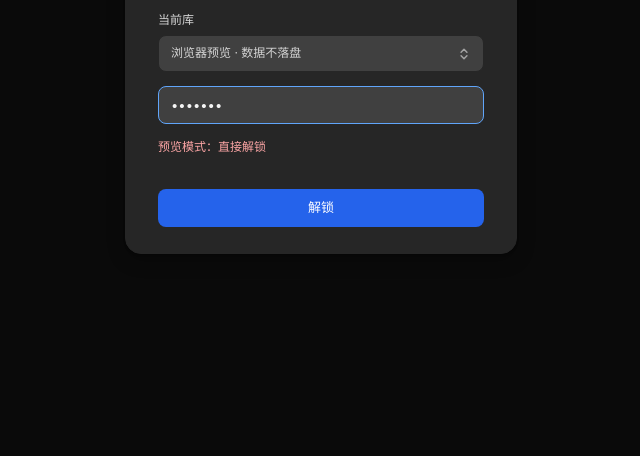
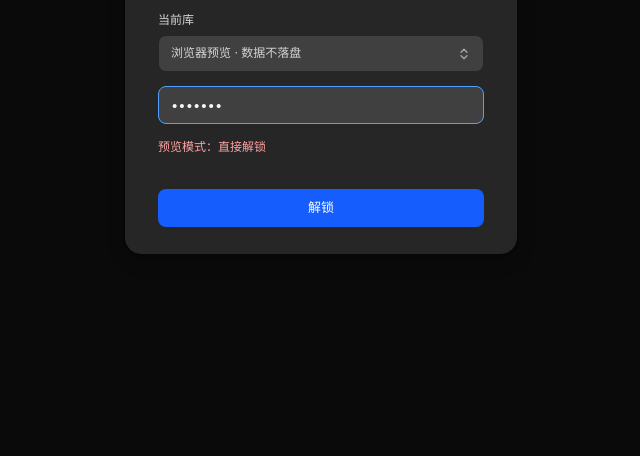
Before and after one commit to lantian-dreamanual/dreamanual-vault, a website built with Vite: page index.html in a window 1280 px wide. Shown: the part 344-800 px from the top of the page, without its empty margins (319-959 px from the left). Built offline with nearby package versions, Linux system fonts and the light colour scheme.

Commit message:
同步 v4 色板生成物（tokens.generated.css）

```diff
--- a/src/styles/tokens.generated.css
+++ b/src/styles/tokens.generated.css
@@ -13,35 +13,35 @@
     --line-2: #404040;
     --ink: #f5f5f5;
     --ink-2: #d4d4d4;
-    --ink-3: #a3a3a3;
-    --accent: #3b82f6;
-    --accent-2: #60a5fa;
-    --accent-soft: #172554;
-    --accent-line: #1e40af;
-    --accent-fill: #2563eb;
-    --accent-fill-2: #1d4ed8;
+    --ink-3: #a1a1a1;
+    --accent: #2b7fff;
+    --accent-2: #51a2ff;
+    --accent-soft: #162456;
+    --accent-line: #193cb8;
+    --accent-fill: #155dfc;
+    --accent-fill-2: #1447e6;
     --on-accent: #ffffff;
-    --danger: #ef4444;
-    --danger-soft: #450a0a;
-    --danger-line: #991b1b;
-    --danger-ink: #fca5a5;
-    --danger-ink-strong: #f87171;
-    --danger-hover: #7f1d1d;
-    --ok: #10b981;
-    --ok-soft: #022c22;
-    --ok-line: #065f46;
-    --ok-ink: #6ee7b7;
-    --ok-ink-strong: #34d399;
-    --ok-hover: #064e3b;
-    --warn: #f59e0b;
-    --warn-soft: #451a03;
-    --warn-line: #92400e;
-    --warn-ink: #fcd34d;
-    --warn-ink-strong: #fbbf24;
-    --warn-hover: #78350f;
-    --mark-soft: #78350f;
-    --mark-line: #b45309;
-    --mark-ink: #fde68a;
+    --danger: #fb2c36;
+    --danger-soft: #460809;
+    --danger-line: #9f0712;
+    --danger-ink: #ffa2a2;
+    --danger-ink-strong: #ff6467;
+    --danger-hover: #82181a;
+    --ok: #00bc7d;
+    --ok-soft: #002c22;
+    --ok-line: #006045;
+    --ok-ink: #5ee9b5;
+    --ok-ink-strong: #00d492;
+    --ok-hover: #004f3b;
+    --warn: #fe9a00;
+    --warn-soft: #461901;
+    --warn-line: #973c00;
+    --warn-ink: #ffd230;
+    --warn-ink-strong: #ffb900;
+    --warn-hover: #7b3306;
+    --mark-soft: #7b3306;
+    --mark-line: #bb4d00;
+    --mark-ink: #fee685;
     --toast-bg: #e5e5e5;
     --toast-ink: #0a0a0a;
     --scroll: #525252;
```
